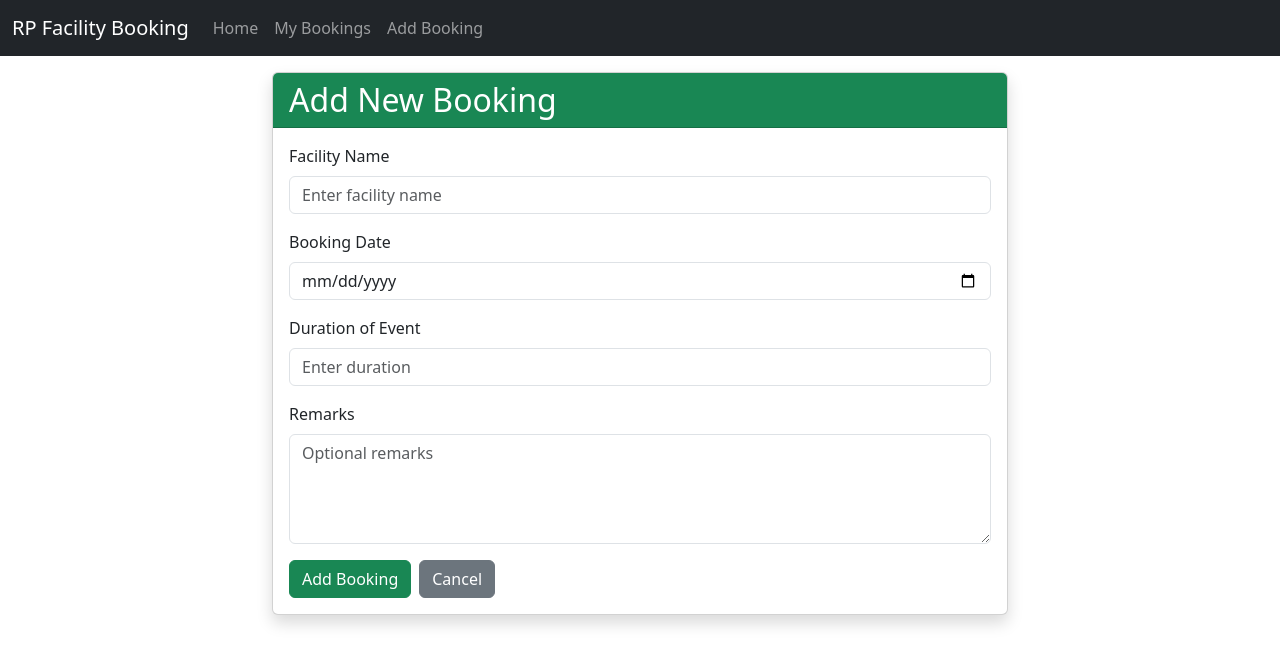
After one commit to WeiXiangWee/C270-DevOps-Team5, a Node server app: page /bookings/add in a window 1280 px wide. The commit adds this page. Shown: the top 665 px of the page. Run offline with Node 20, Linux system fonts and the light colour scheme.

Commit message:
Updated navbar layout. Added addbooking EJS file for the add booking form page.

```diff
--- a/app.js
+++ b/app.js
@@ -17,10 +17,15 @@ app.get("/", (req, res) => {
     res.render("index");
 });
 
+// Defines a route to render the my bookings page
+// app.get("/bookings", (req, res) => {
+//     res.render("bookings");
+// });
 
-
-
-
+// Defines a route to render the add booking page
+app.get("/bookings/add", (req, res) => {
+    res.render("addBooking");
+});
 
 // Start the server
 const PORT = process.env.PORT || 3000;
--- /dev/null
+++ b/views/addBooking.ejs
@@ -0,0 +1,81 @@
+<!DOCTYPE html>
+<html lang="en">
+<head>
+    <meta charset="UTF-8">
+    <meta name="viewport" content="width=device-width, initial-scale=1.0">
+    <title>Add Booking form</title>
+
+    <!-- Bootstrap CSS -->
+    <link href="https://cdn.jsdelivr.net/npm/bootstrap@5.3.7/dist/css/bootstrap.min.css"
+    rel="stylesheet">
+</head>
+<body>
+    <!-- Include Navbar -->
+    <%- include('partials/navbar') %>
+
+    <div class="container mt-3">
+        <div class="row justify-content-center">
+            <div class="col-md-8">
+                <div class="card shadow">
+                    <div class="card-header bg-success text-white">
+                        <h2 class="mb-0">Add New Booking</h2>
+                    </div>
+
+                    <div class="card-body">
+                        <form action="/bookings/add" method="POST">
+
+                            <!-- Facility Name -->
+                            <div class="mb-3">
+                                <label class="form-label">Facility Name</label>
+                                <input type="text" name="name" class="form-control"
+                                    placeholder="Enter facility name" required>
+                            </div>
+
+                            <!-- Date -->
+                            <div class="mb-3">
+                                <label class="form-label">Booking Date</label>
+                                <input type="date" name="date" class="form-control" required>
+                            </div>
+
+                            <!-- Duration -->
+                            <div class="mb-3">
+                                <label class="form-label">Duration of Event</label>
+                                <input type="text" name="duration" class="form-control"
+                                    placeholder="Enter duration" required>
+                            </div>
+
+                            <!-- Remarks -->
+                            <div class="mb-3">
+                                <label class="form-label">Remarks</label>
+                                <textarea name="remarks" class="form-control" rows="4"
+                                    placeholder="Optional remarks"></textarea>
+                            </div>
+
+                            <!-- Buttons -->
+                            <!-- both buttons returns to activties page  -->
+                            <div class="d-flex gap-2">
+                                <button type="submit" class="btn btn-success">
+                                    Add Booking
+                                </button>
+
+                                <a href="/bookings" class="btn btn-secondary">
+                                    Cancel
+                                </a>
+                            </div>
+
+                        </form>
+
+                    </div>
+
+                </div>
+
+            </div>
+
+        </div>
+
+    </div>
+    <!-- Bootstrap JS -->
+    <script src="https://cdn.jsdelivr.net/npm/bootstrap@5.3.7/dist/js/bootstrap.bundle.min.js"></script>
+
+</body>
+</html>
--- a/views/partials/navbar.ejs
+++ b/views/partials/navbar.ejs
@@ -4,19 +4,29 @@
 
         <a class="navbar-brand" href="/">RP Facility Booking</a>
 
+        <button class="navbar-toggler" type="button"
+                data-bs-toggle="collapse"
+                data-bs-target="#collapsibleNavbar">
+            <span class="navbar-toggler-icon"></span>
+        </button>
+
         <div class="collapse navbar-collapse" id="collapsibleNavbar">
 
-      <!-- navbar links -->
             <ul class="navbar-nav me-auto">
                 <li class="nav-item">
                     <a class="nav-link" href="/">Home</a>
                 </li>
 
                 <li class="nav-item">
-          <a class="nav-link" href="/bookings">All Bookings</a>
+                    <a class="nav-link" href="/bookings">My Bookings</a>
                 </li>
 
                 <li class="nav-item">
                     <a class="nav-link" href="/bookings/add">Add Booking</a>
                 </li>
             </ul>
+
+        </div> <!-- collapse -->
+
+    </div> <!-- container-fluid -->
+</nav>
```
Lines whose indentation alone changed are shown as unchanged.
